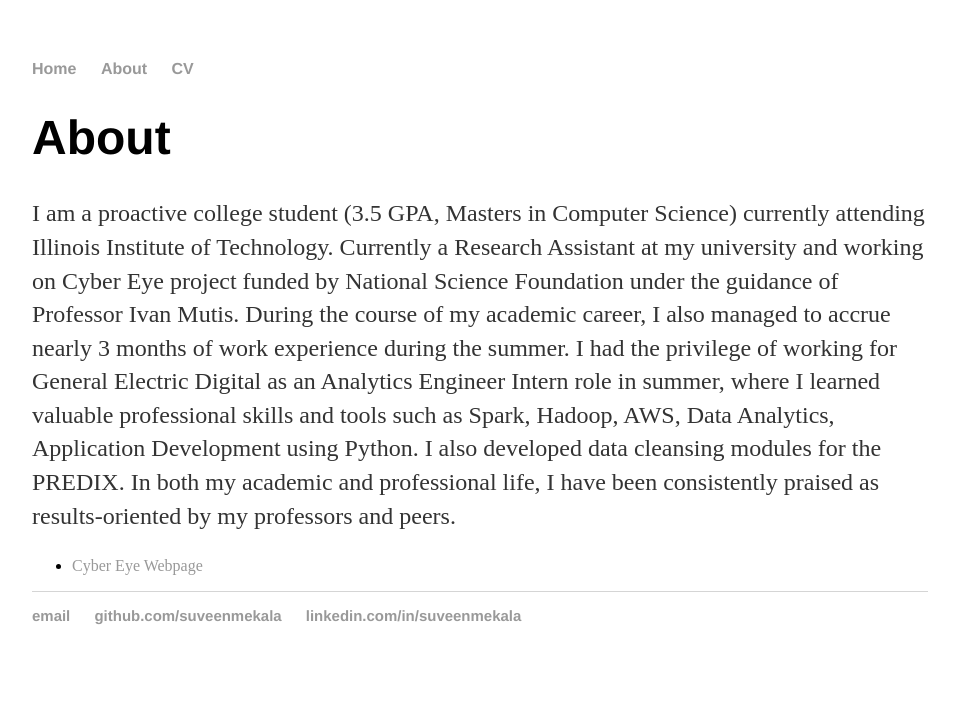
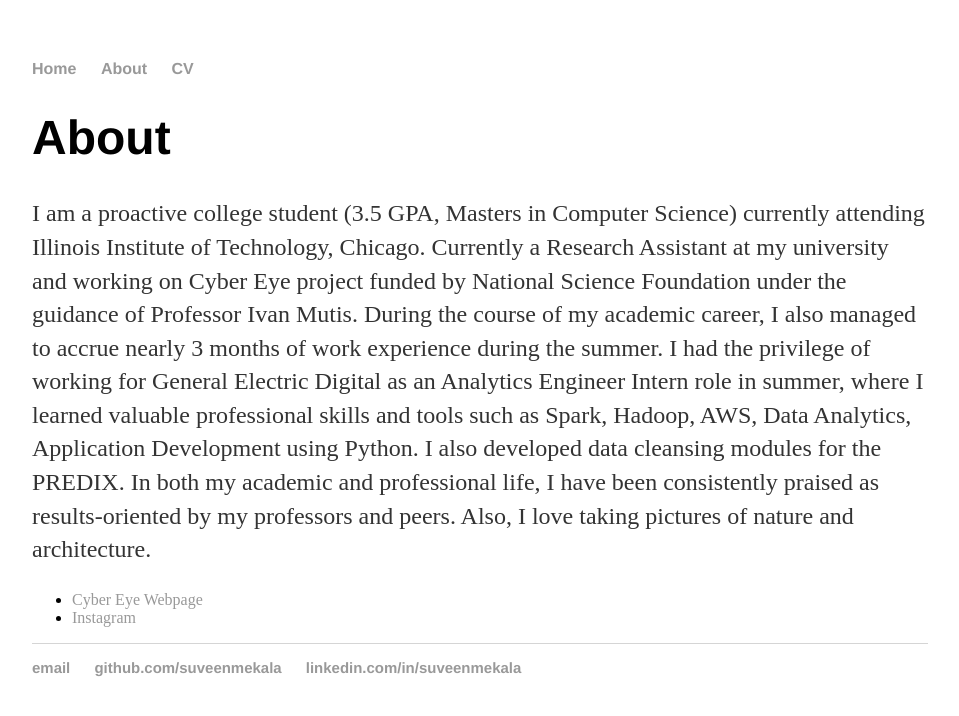
Before and after one commit to SuveenMekala/suveenmekala.github.io, a Jekyll site: the page built from about/index.html, in a window 1280 px wide. Shown: the top 716 px of the page, without its empty margins (160-1119 px from the left). Built offline with Jekyll 4.4.1, drawn with Linux system fonts in a browser that asks for light colours.

Commit message:
Update index.html

```diff
--- a/about/index.html
+++ b/about/index.html
@@ -5,9 +5,10 @@
 
 		<div class="about">
 			<h1>About</h1>
-			<p>I am a proactive college student (3.5 GPA, Masters in Computer Science) currently attending Illinois Institute of Technology. Currently a Research Assistant at my university and working on Cyber Eye project funded by National Science Foundation under the guidance of Professor Ivan Mutis. During the course of my academic career, I also managed to accrue nearly 3 months of work experience during the summer. I had the privilege of working for General Electric Digital as an Analytics Engineer Intern role in summer, where I learned valuable professional skills and tools such as Spark, Hadoop, AWS, Data Analytics, Application Development using Python. I also developed data cleansing modules for the PREDIX. In both my academic and professional life, I have been consistently praised as results-oriented by my professors and peers.  </p>
+			<p>I am a proactive college student (3.5 GPA, Masters in Computer Science) currently attending Illinois Institute of Technology, Chicago. Currently a Research Assistant at my university and working on Cyber Eye project funded by National Science Foundation under the guidance of Professor Ivan Mutis. During the course of my academic career, I also managed to accrue nearly 3 months of work experience during the summer. I had the privilege of working for General Electric Digital as an Analytics Engineer Intern role in summer, where I learned valuable professional skills and tools such as Spark, Hadoop, AWS, Data Analytics, Application Development using Python. I also developed data cleansing modules for the PREDIX. In both my academic and professional life, I have been consistently praised as results-oriented by my professors and peers. Also, I love taking pictures of nature and architecture. </p>
 
 			<ul class="contacts">
 				<li><a href="http://www.cyber-eye.net">Cyber Eye Webpage</a></li>
+				<li><a href="http://instagram.com/suveen_red">Instagram</a></li>
 				</ul>
 		</div>
```
